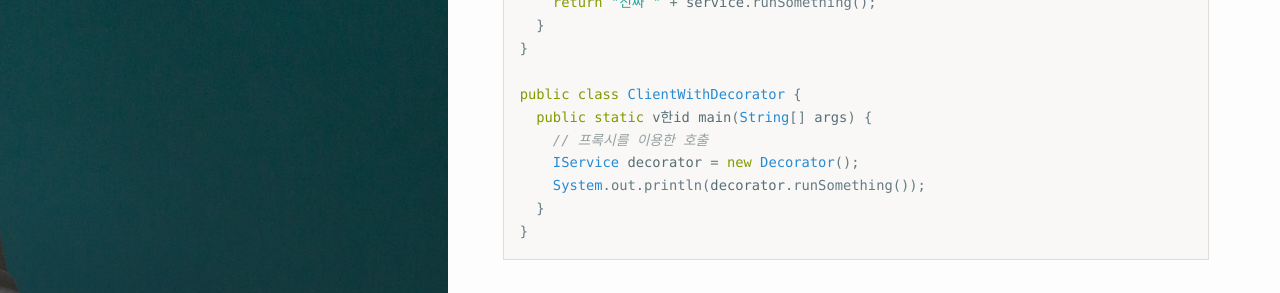
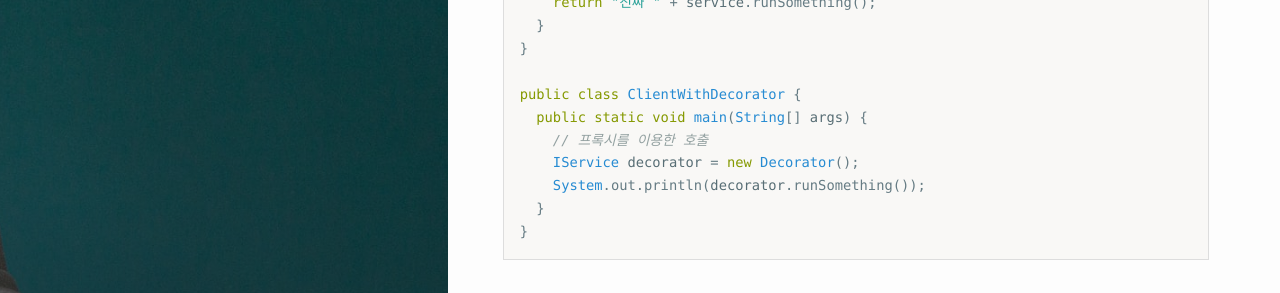
Before and after one commit to Err0rCode7/Err0rCode7.github.io, a Jekyll site: the page built from _posts/Spring/2021-05-03-Spring-DesignPattern-1.md, in a window 1280 px wide and 900 px high, scrolled down 6141 px. Shown: the part 151-444 px from the top of the window. Built offline with Jekyll 4.4.1, drawn with Linux system fonts in a browser that asks for light colours; comment, search, counter and statistics services are not loaded.

Commit message:
modify typo

```diff
--- a/_posts/Spring/2021-05-03-Spring-DesignPattern-1.md
+++ b/_posts/Spring/2021-05-03-Spring-DesignPattern-1.md
@@ -207,7 +207,7 @@ public class Decorator implements IService {
 }
 
 public class ClientWithDecorator {
-  public static v한id main(String[] args) {
+  public static void main(String[] args) {
     // 프록시를 이용한 호출
     IService decorator = new Decorator();
     System.out.println(decorator.runSomething());
```
